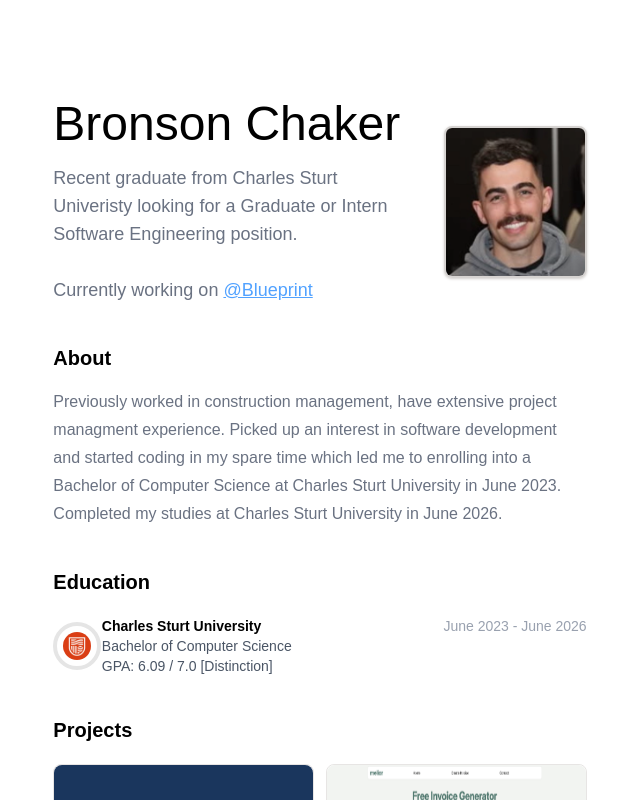
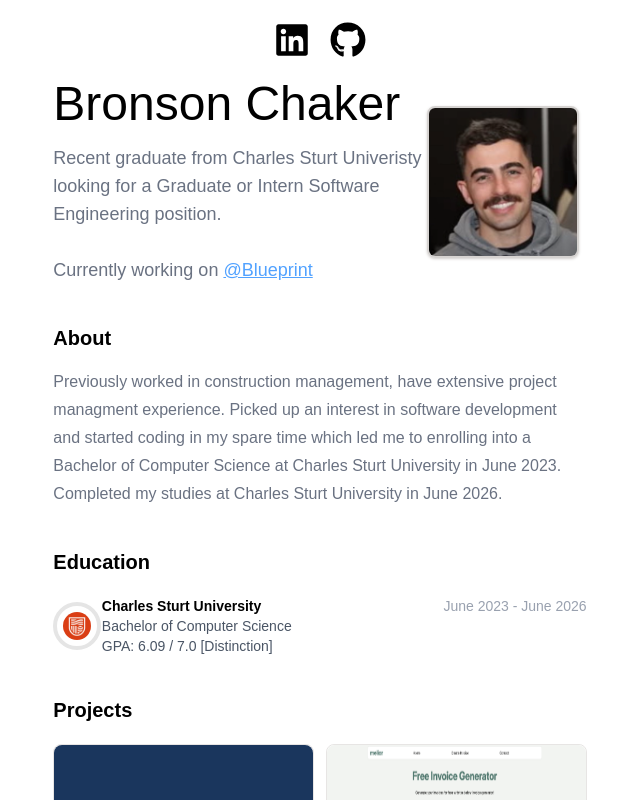
Before and after one commit to BronsonChaker/portfolio, a React (Vite) app: page / in a window 1280 px wide. Shown: the top 800 px of the page, without its empty margins (320-960 px from the left). Built offline with nearby package versions, Linux system fonts and the light colour scheme.

Commit message:
refactored header section into componnet for index page, working on nav bar to be changed to dock style with animation on hover

```diff
--- a/src/App.jsx
+++ b/src/App.jsx
@@ -1,4 +1,3 @@
-import { Link } from "react-router";
 import csu_logo from "../src/assets/images/csu_logo.jpg";
 import metricon_logo from "../src/assets/images/metricon_logo.webp";
 import mjh_logo from "../src/assets/images/mjh_logo.png";
@@ -15,41 +14,20 @@ import nodejs_logo from "../src/assets/svg/nodejs_logo.svg";
 import postman_logo from "../src/assets/svg/postman_logo.svg";
 import ExpListItem from "./components/Experience/ExpListItem";
 import SkillsListItem from "./components/Skills/SkillsListItem";
-import display_picture from "../src/assets/images/display_picture.png";
 import ProjectList from "./components/Projects/ProjectList";
+import Header from "./components/Header/Header";
+import Navbar from "./components/Navbar/Navbar";
 
 export default function App() {
   return (
-    <div className="h-full w-full flex items-center justify-center mt-25">
+    <main className="h-full w-full flex flex-col items-center justify-center">
       <title>Bronson Chaker</title>
 
+      <Navbar />
       <div className="w-5/12 max-lg:w-10/12 ">
         {/* Heading */}
         <section id="heading" className="w-full flex gap-10">
-          <div className="w-[70%]">
-            <h1 className="text-5xl font-medium">Bronson Chaker</h1>
-
-            <p className="mt-4 text-lg text-gray-500 font-light">
-              Recent graduate from Charles Sturt Univeristy looking for a
-              Graduate or Intern Software Engineering position.
-              <br></br>
-              <br></br>
-              <span className="mt-4">
-                Currently working on{" "}
-                <Link to="" className="text-blue-400 underline">
-                  @Blueprint
-                </Link>
-              </span>
-            </p>
-          </div>
-
-          <div className="flex items-center">
-            <img
-              src={display_picture}
-              alt=""
-              className="h-38 w-38 rounded-lg shadow-sm shadow-stone-300 border-2 border-stone-300"
-            />
-          </div>
+          <Header />
         </section>
 
         {/* About */}
@@ -160,6 +138,6 @@ export default function App() {
           <h1 className="text-xl font-bold">Contact</h1>
         </section>
       </div>
-    </div>
+    </main>
   );
 }
--- a/src/components/Header/Header.jsx
+++ b/src/components/Header/Header.jsx
@@ -1,14 +1,15 @@
-import display_picture from "../src/assets/images/display_picture.png";
+import display_picture from "../../assets/images/display_picture.png";
 import { Link } from "react-router";
 
 export default function Header() {
   return (
-    <div>
-      <h1 className="text-5xl font-semibold">Bronson Chaker</h1>
+    <div className="flex">
+      <div className="w-[70%]">
+        <h1 className="text-5xl font-medium">Bronson Chaker</h1>
 
         <p className="mt-4 text-lg text-gray-500 font-light">
-        Recent graduate from Charles Sturt Univeristy looking for a Graduate or
-        Intern Software Engineering position.
+          Recent graduate from Charles Sturt Univeristy looking for a Graduate
+          or Intern Software Engineering position.
           <br></br>
           <br></br>
           <span className="mt-4">
@@ -18,12 +19,13 @@ export default function Header() {
             </Link>
           </span>
         </p>
+      </div>
 
       <div className="flex items-center">
         <img
           src={display_picture}
           alt=""
-          className="h-38 w-38 rounded-full shadow-sm shadow-stone-300 border-2 border-stone-300"
+          className="h-38 w-38 rounded-lg shadow-sm shadow-stone-300 border-2 border-stone-300"
         />
       </div>
     </div>
--- a/src/components/Navbar/Navbar.jsx
+++ b/src/components/Navbar/Navbar.jsx
@@ -1,49 +1,17 @@
-import { NavLink } from "react-router";
+import { Link } from "react-router";
+import { FaLinkedin } from "react-icons/fa";
+import { FaGithub } from "react-icons/fa";
 
 export default function Navbar() {
   return (
-    <nav className="w-full flex flex-row justify-center py-10">
-      <div className="w-5/12 flex flex-row gap-10 font-medium text-lg">
-        <NavLink
-          to="/"
-          className={({ isActive, isPending }) =>
-            isPending ? "pending" : isActive ? "active" : ""
-          }
-        >
-          home
-        </NavLink>
-        <NavLink
-          to="/projects"
-          className={({ isActive, isPending }) =>
-            isPending ? "pending" : isActive ? "active" : ""
-          }
-        >
-          projects
-        </NavLink>
-        <NavLink
-          to="/resume"
-          className={({ isActive, isPending }) =>
-            isPending ? "pending" : isActive ? "active" : ""
-          }
-        >
-          resume
-        </NavLink>
-        <NavLink
-          to=""
-          className={({ isActive, isPending }) =>
-            isPending ? "pending" : isActive ? "active" : ""
-          }
-        >
-          blog
-        </NavLink>
-        <NavLink
-          to="/email"
-          className={({ isActive, isPending }) =>
-            isPending ? "pending" : isActive ? "active" : ""
-          }
-        >
-          email
-        </NavLink>
+    <nav className="w-full flex flex-row items-center justify-center h-20">
+      <div className=" px-3 py-1.5 flex flex-row items-center justify-center font-medium text-lg gap-5 overflow-visible">
+        <Link to="https://www.linkedin.com/in/bronsonchaker/">
+          <FaLinkedin className="text-4xl hover:opacity-80 hover:duration-300 hover:scale-115 overflow-visible" />
+        </Link>
+        <Link target="_blank" to="https://github.com/BronsonChaker">
+          <FaGithub className="text-4xl hover:opacity-80 hover:duration-300 hover:scale-115 overflow-visible" />
+        </Link>
       </div>
     </nav>
   );
```
Lines whose indentation alone changed are shown as unchanged.
